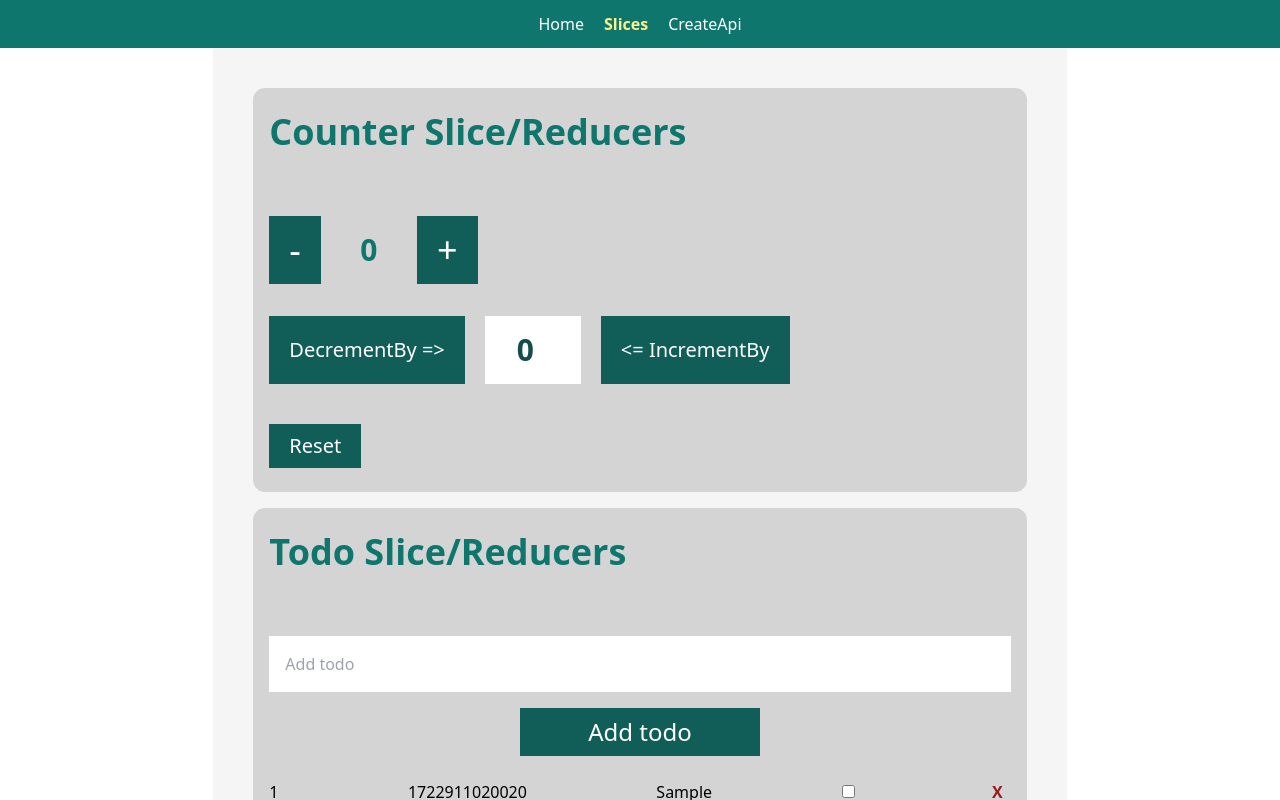
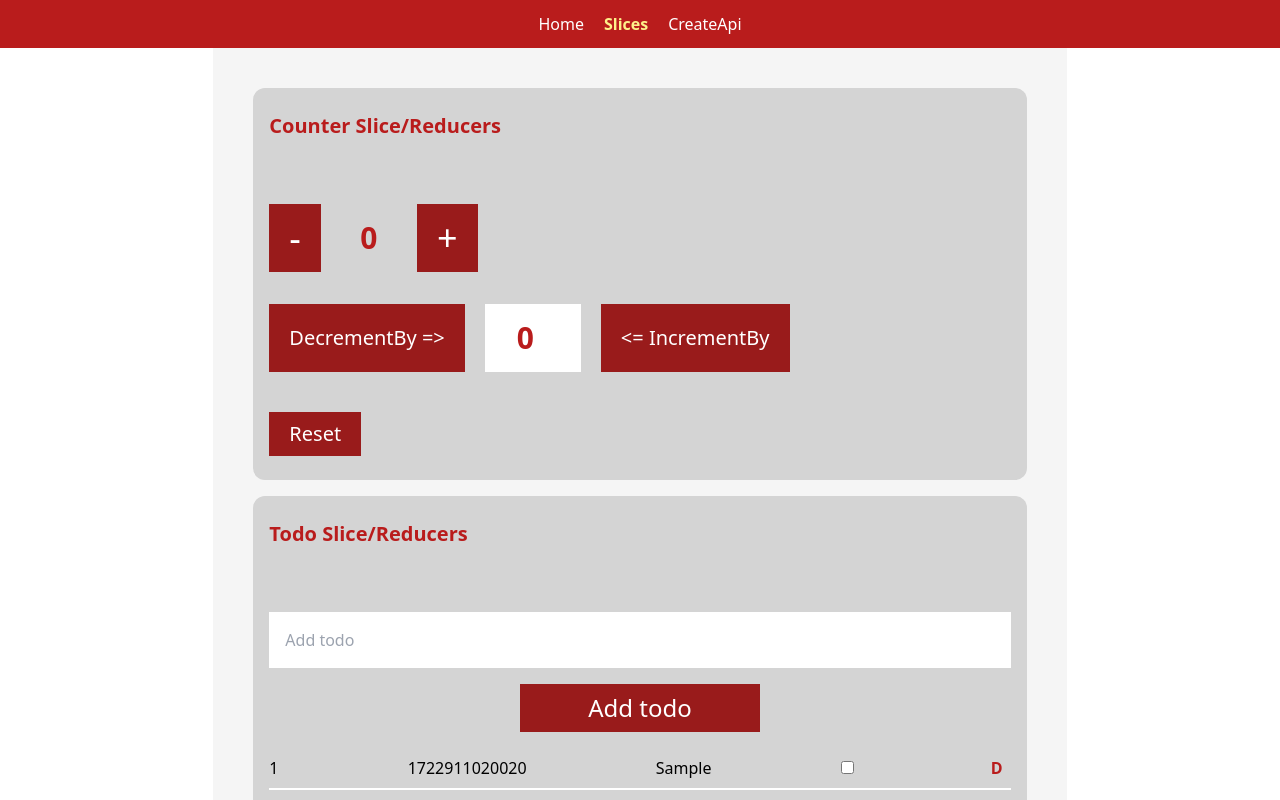
Before and after one commit to shankaraswal/rtk-qry-cd, a React app: page /slices in a window 1280 px wide. Both pictures are taken after typing "Sample" into the empty fields and a click on the button "Add todo". Shown: the top 800 px of the page. Built offline with nearby package versions, Linux system fonts and the light colour scheme; the HTML template or start-up script is replaced by a standard one.

Commit message:
theme changed

```diff
--- a/src/app/Layout.tsx
+++ b/src/app/Layout.tsx
@@ -3,7 +3,7 @@ import { NavLink, Outlet } from "react-router-dom";
 export const Layout = () => {
   return (
     <div className="flex flex-col items-center justify-center w-full">
-      <div className="flex flex-row gap-5 justify-center py-3  bg-teal-700 text-white w-full">
+      <div className="flex flex-row gap-5 justify-center py-3  bg-red-700 text-white w-full">
         <NavLink
           to="/"
           className={({ isActive }) =>
--- a/src/features/counter/Counter.tsx
+++ b/src/features/counter/Counter.tsx
@@ -21,22 +21,22 @@ const Counter = () => {
   };
   return (
     <div className="rounded-xl py-6 text-black border-neutral-400 p-4 bg-neutral-300">
-      <h1 className="text-xl font-bold  text-teal-700 md:text-4xl dark:text-teal-900  mb-6">
+      <h1 className="text-xl font-bold  text-red-700 mb-6">
         Counter Slice/Reducers
       </h1>
       <div className="flex flex-row mt-16">
         <button
           onClick={() => dispatch(decrement())}
-          className="px-5 py-2 bg-teal-800 text-white text-4xl"
+          className="px-5 py-2 bg-red-800 text-white text-4xl"
         >
           -
         </button>
-        <span className="flex-row inline-block text-center border-red-200 border-0 p-4 w-24 text-3xl text-teal-700 font-bold">
+        <span className="flex-row inline-block text-center border-red-200 border-0 p-4 w-24 text-3xl text-red-700 font-bold">
           {counter}
         </span>
         <button
           onClick={() => dispatch(increment())}
-          className="px-5 py-2 bg-teal-800 text-white text-4xl "
+          className="px-5 py-2 bg-red-800 text-white text-4xl "
         >
           +
         </button>
@@ -45,19 +45,19 @@ const Counter = () => {
       <div className="flex flex-row mt-8">
         <button
           onClick={() => dispatch(decrementBy(changeByNumber))}
-          className="px-5 py-2 bg-teal-800 text-white text-xl"
+          className="px-5 py-2 bg-red-800 text-white text-xl"
         >{`DecrementBy =>`}</button>
         <span className="flex-row inline-block">
           <input
             type="number"
             value={changeByNumber}
             onChange={(e) => setChangeByNumber(Number(e.currentTarget.value))}
-            className="p-4 w-24 text-teal-900 text-center text-3xl font-bold mx-5"
+            className="p-4 w-24 text-red-700 text-center text-3xl font-bold mx-5"
           />
         </span>
         <button
           onClick={() => dispatch(incrementBy(changeByNumber))}
-          className="px-5 py-2 bg-teal-800 text-white text-xl"
+          className="px-5 py-2 bg-red-800 text-white text-xl"
         >{`<= IncrementBy`}</button>
       </div>
 
@@ -65,7 +65,7 @@ const Counter = () => {
         <button
           disabled={counter === 0}
           onClick={handleReset}
-          className="px-5 py-2 bg-teal-800 text-white text-xl "
+          className="px-5 py-2 bg-red-800 text-white text-xl "
         >
           Reset
         </button>
--- a/src/features/todo/Todo.tsx
+++ b/src/features/todo/Todo.tsx
@@ -31,7 +31,7 @@ const Todo = () => {
 
   return (
     <div className="rounded-xl py-6 text-black border-neutral-400 p-4 bg-neutral-300">
-      <h1 className="text-xl font-bold  text-teal-700 md:text-4xl dark:text-teal-900  mb-6">
+      <h1 className="text-xl font-bold  text-red-700 mb-6">
         Todo Slice/Reducers
       </h1>
       <form
@@ -46,11 +46,11 @@ const Todo = () => {
           onChange={handleChange}
         />
 
-        <button className="w-60 p-2 mt-4 text-white justify-self-center bg-teal-800 text-2xl">
+        <button className="w-60 p-2 mt-4 text-white justify-self-center bg-red-800 text-2xl">
           Add todo
         </button>
       </form>
-      {error && <p className="text-red-500 text-center m-4 text-xl">{error}</p>}
+      {error && <p className="text-red-700 text-center m-4 text-xl">{error}</p>}
       <div className="mt-4 text-black overflow-auto h-96">
         {todos.map((todo, index) => (
           <div
@@ -60,20 +60,19 @@ const Todo = () => {
             <p>{index + 1}</p>
             <p
               className={`${
-                todo.completed ? "line-through text-red-500" : ""
+                todo.completed ? "line-through text-red-700" : ""
               } `}
             >
               {todo.id}
             </p>
             <p
               className={`${
-                todo.completed ? "line-through text-red-500" : ""
+                todo.completed ? "line-through text-red-700" : ""
               } `}
             >
               {todo.description}
             </p>
             <p>
-              {" "}
               <input
                 type="checkbox"
                 checked={todo.completed}
@@ -90,10 +89,10 @@ const Todo = () => {
             </p>
 
             <p
-              className="text-red-800 font-bold font-sans hover:bg-red-200 cursor-pointer px-2"
+              className="text-red-700 font-bold font-sans hover:bg-red-200 cursor-pointer px-2"
               onClick={() => dispatch(removeTodo(todo.id))}
             >
-              X
+              D
             </p>
           </div>
         ))}
--- a/src/pages/HomePage.tsx
+++ b/src/pages/HomePage.tsx
@@ -2,9 +2,7 @@ const HomePage = () => {
   return (
     <div>
       <article className="prose lg:prose-xl">
-        <h1 className="text-xl font-bold  text-teal-700 md:text-4xl dark:text-teal-900  mb-6">
-          Home
-        </h1>
+        <h1 className="text-xl font-bold  text-red-700 mb-6">Home</h1>
         <p>
           You can easily customize this template to create a homepage for a
           travel app. The design is simple and clean, with a header that shows a
--- a/src/pages/PageNotFound.tsx
+++ b/src/pages/PageNotFound.tsx
@@ -2,9 +2,7 @@ const PageNotFound = () => {
   return (
     <div>
       <article className="prose lg:prose-xl">
-        <h1 className="text-xl font-bold  text-teal-700 md:text-4xl dark:text-teal-900  mb-6">
-          Page not found
-        </h1>
+        <h1 className="text-xl font-bold  text-red-700 mb-6">Page not found</h1>
         <p className="text-red-500">
           An eye catching design, perfect for companies in the IT sector, gadget
           companies or AI. It features a video background in the header
```
